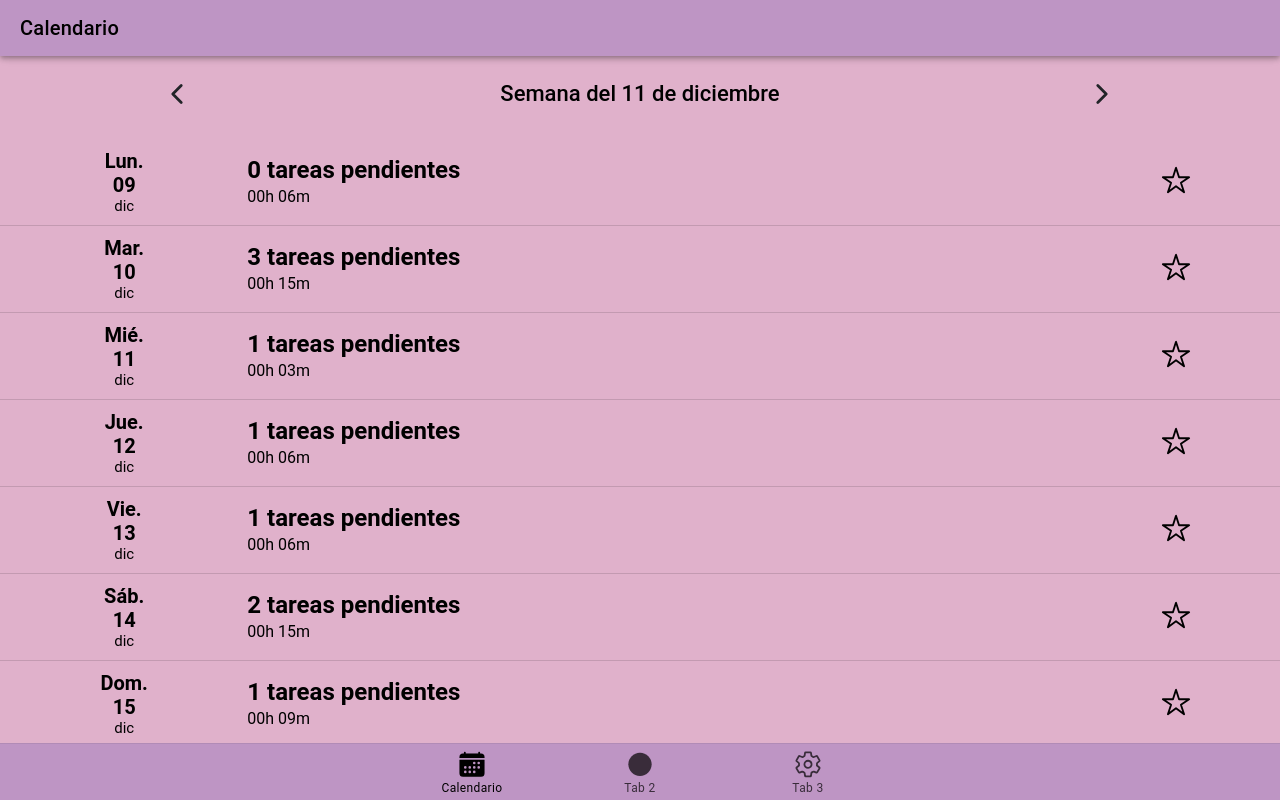
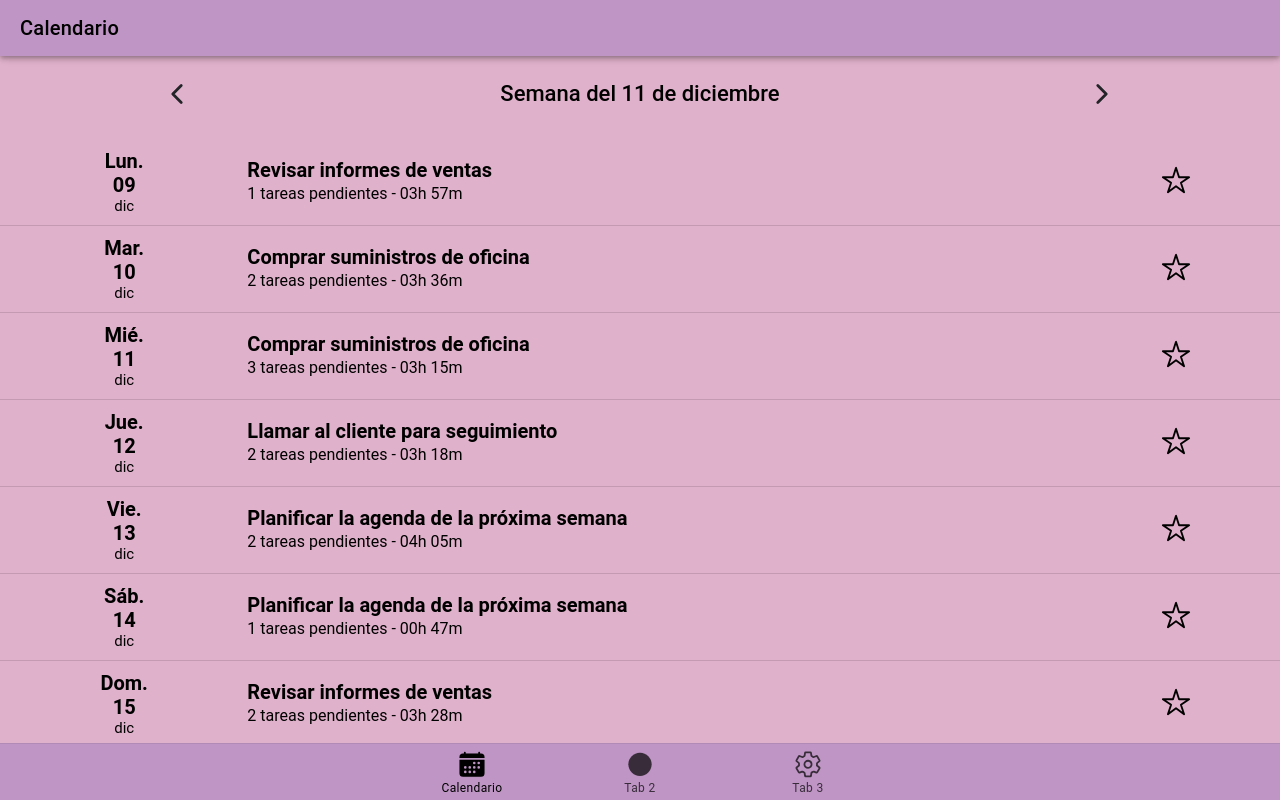
Before and after one commit to JuanPrato/planifica-pro, a React (Vite) app: page /calendar in a window 1280 px wide. Built offline with nearby package versions, Linux system fonts and the light colour scheme.

Commit message:
better styling

```diff
--- a/src/api/days.api.ts
+++ b/src/api/days.api.ts
@@ -19,9 +19,9 @@ export function getDaysList(dates: Dayjs[]): DayDetails[] {
     date: day,
     activities: Array.from({ length: Math.ceil(Math.random() * 5) }).map(
       (_, j) => ({
-        title: tareas[Math.ceil(Math.random() * tareas.length)],
+        title: tareas[Math.floor(Math.random() * tareas.length)],
         primary: j === 0,
-        time: 3,
+        time: Math.random() * 30 + 30,
         completed: Math.random() > 0.5,
       })
     ),
--- /dev/null
+++ b/src/components/DayItem.css
@@ -0,0 +1,7 @@
+.ellipsis {
+  text-overflow: ellipsis !important;
+  white-space: nowrap;
+  overflow: hidden !important;
+  font-weight: bold !important;
+  font-size: 20px !important;
+}
--- a/src/components/DayItem.tsx
+++ b/src/components/DayItem.tsx
@@ -1,19 +1,15 @@
-import dayjs, { Dayjs } from 'dayjs';
-import updateLocale from 'dayjs/plugin/updateLocale';
-import es from 'dayjs/locale/es';
+import dayjs from 'dayjs';
 import { IonItem, IonGrid, IonRow, IonCol, IonLabel, IonIcon } from '@ionic/react';
 import { starOutline } from 'ionicons/icons';
 import { DayDetails } from '../types';
 
-dayjs.extend(updateLocale);
-
-dayjs.locale(es);
-dayjs.updateLocale('es', {
-  weekdays: es.weekdays?.map(d => `${d[0]?.toUpperCase()}${d.slice(1)}`),
-  weekdaysShort: es.weekdaysShort?.map(d => `${d[0]?.toUpperCase()}${d.slice(1)}`)
-})
+import "./DayItem.css";
 
 export default function DayItem({ day: { date, activities } }: { day: DayDetails }) {
+
+  function getPrimary() {
+    return activities.find(a => a.primary);
+  }
 
   function getPendingQ() {
     return activities.reduce((a, i) => a + (i.completed ? 0 : 1), 0);
@@ -30,17 +26,17 @@ export default function DayItem({ day: { date, activities } }: { day: DayDetails
 
   return (
     <IonItem button>
-      <IonGrid>
+      <IonGrid fixed>
         <IonRow className="ion-align-items-center">
           <IonCol className='date' size='2'>
             <strong>{date.format("ddd")}</strong>
             <strong>{date.format("DD")}</strong>
             <small>{date.format("MMM")}</small>
           </IonCol>
-          <IonCol className='duties'>
+          <IonCol className='duties' size='9'>
             <IonLabel>
-              <h1><strong>{getPendingQ()} tareas pendientes</strong></h1>
-              <h2>{getPendingTime()}</h2>
+              <h1 className='ellipsis'>{getPrimary()?.title}</h1>
+              <h2>{getPendingQ()} tareas pendientes - {getPendingTime()}</h2>
             </IonLabel>
           </IonCol>
           <IonCol size='1'>
--- a/src/main.tsx
+++ b/src/main.tsx
@@ -1,6 +1,17 @@
 import React from 'react';
 import { createRoot } from 'react-dom/client';
 import App from './App';
+import dayjs from 'dayjs';
+import updateLocale from 'dayjs/plugin/updateLocale';
+import es from 'dayjs/locale/es';
+
+dayjs.extend(updateLocale);
+
+dayjs.locale(es);
+dayjs.updateLocale('es', {
+  weekdays: es.weekdays?.map(d => `${d[0]?.toUpperCase()}${d.slice(1)}`),
+  weekdaysShort: es.weekdaysShort?.map(d => `${d[0]?.toUpperCase()}${d.slice(1)}`)
+})
 
 const container = document.getElementById('root');
 const root = createRoot(container!);
```
